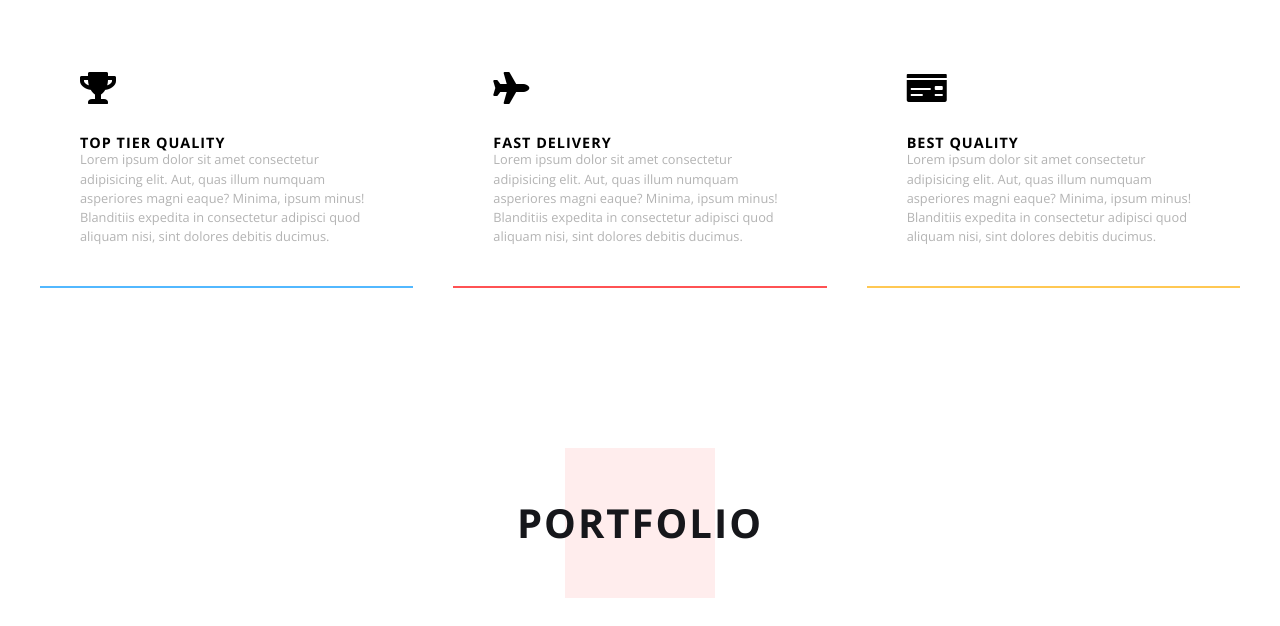
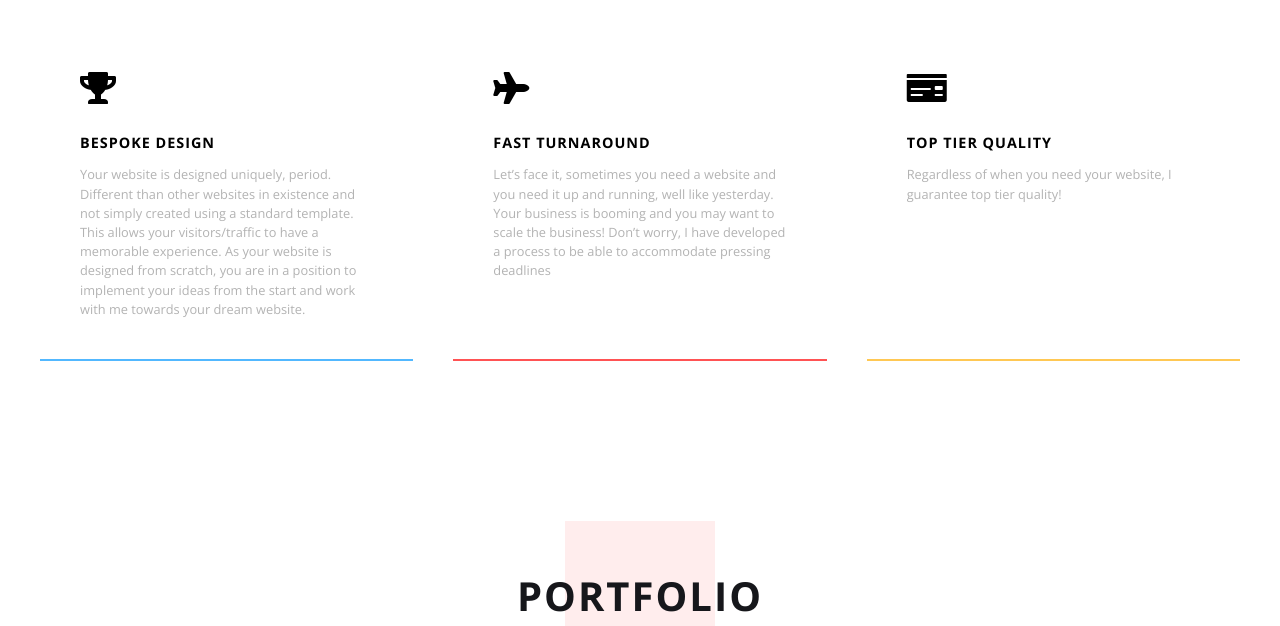
Before and after one commit to mylesvallen/brand, a plain HTML site: page index.html in a window 1280 px wide. Shown: the part 1260-1886 px from the top of the page. Drawn offline with nearby package versions, Linux system fonts and the light colour scheme.

Commit message:
services updated

```diff
--- a/css/services-section.css
+++ b/css/services-section.css
@@ -63,6 +63,7 @@
     font-weight: 700;
     text-transform: uppercase;
     letter-spacing: 1px;
+    margin-bottom: 15px;
 }
 
 #services-section .services-container .box p {
--- a/index.html
+++ b/index.html
@@ -55,24 +55,24 @@
             <div class="services-container">
                 <div class="box blue">
                     <i class="fas fa-trophy"></i>
-                    <h5>TOP TIER QUALITY</h5>
+                    <h5>BESPOKE DESIGN</h5>
                     <p>
-                        Lorem ipsum dolor sit amet consectetur adipisicing elit. Aut, quas illum numquam asperiores magni eaque? Minima, ipsum minus! Blanditiis expedita in consectetur adipisci quod aliquam nisi, sint dolores debitis ducimus.
+                        Your website is designed uniquely, period. Different than other websites in existence and not simply created using a standard template. This allows your visitors/traffic to have a memorable experience. As your website is designed from scratch, you are
+                        in a position to implement your ideas from the start and work with me towards your dream website.
                     </p>
                 </div>
                 <div class="box red">
                     <i class="fas fa-plane"></i>
-                    <h5>FAST DELIVERY</h5>
+                    <h5>FAST TURNAROUND</h5>
                     <p>
-                        Lorem ipsum dolor sit amet consectetur adipisicing elit. Aut, quas illum numquam asperiores magni eaque? Minima, ipsum minus! Blanditiis expedita in consectetur adipisci quod aliquam nisi, sint dolores debitis ducimus.
+                        Let’s face it, sometimes you need a website and you need it up and running, well like yesterday. Your business is booming and you may want to scale the business! Don’t worry, I have developed a process to be able to accommodate pressing deadlines
                     </p>
                 </div>
                 <div class="box yellow">
                     <i class="fas fa-money-check"></i>
-                    <h5>BEST QUALITY</h5>
+                    <h5>TOP TIER QUALITY</h5>
                     <p>
-                        Lorem ipsum dolor sit amet consectetur adipisicing elit. Aut, quas illum numquam asperiores magni eaque? Minima, ipsum minus! Blanditiis expedita in consectetur adipisci quod aliquam nisi, sint dolores debitis ducimus.
-                    </p>
+                        Regardless of when you need your website, I guarantee top tier quality!</p>
                 </div>
             </div>
         </div>
```
